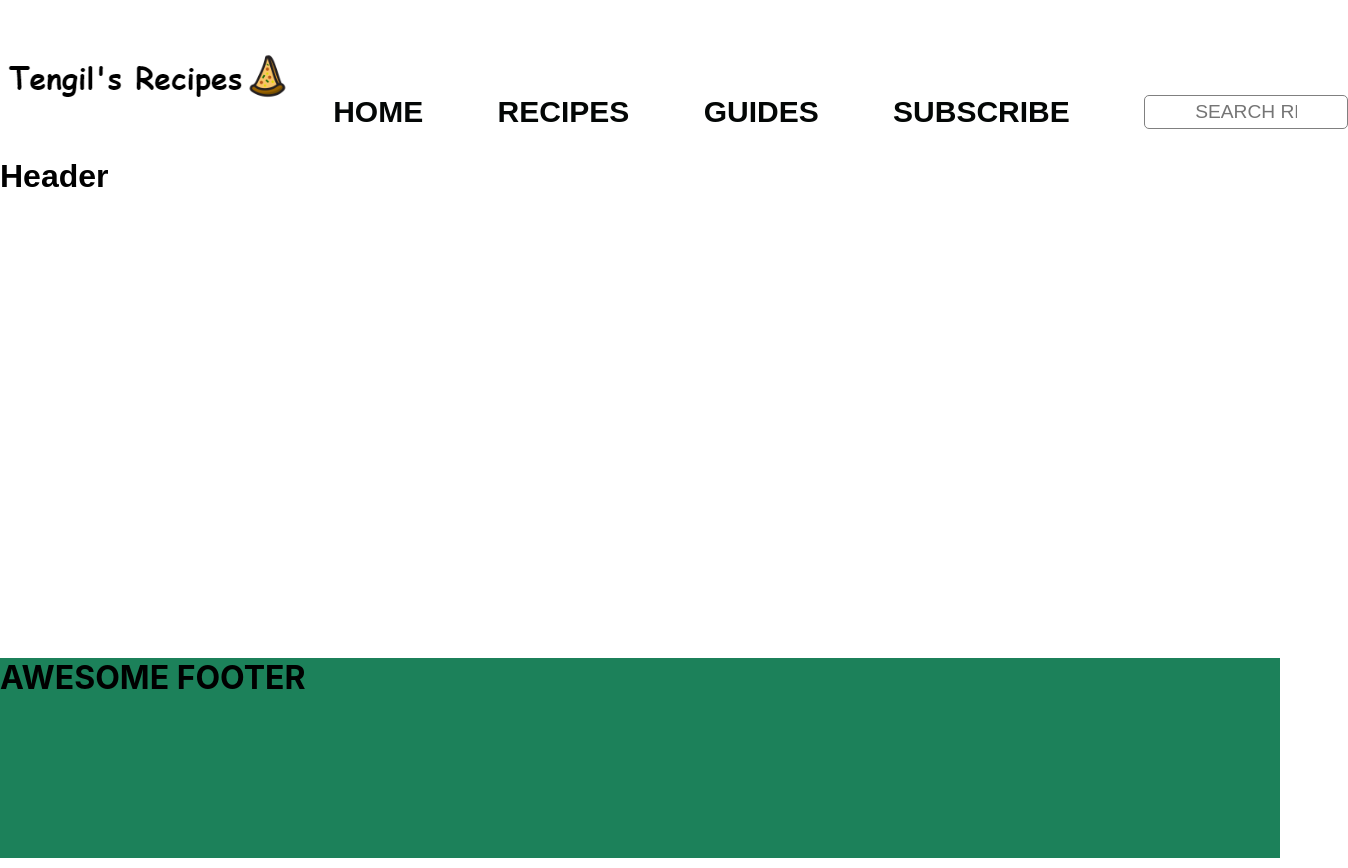
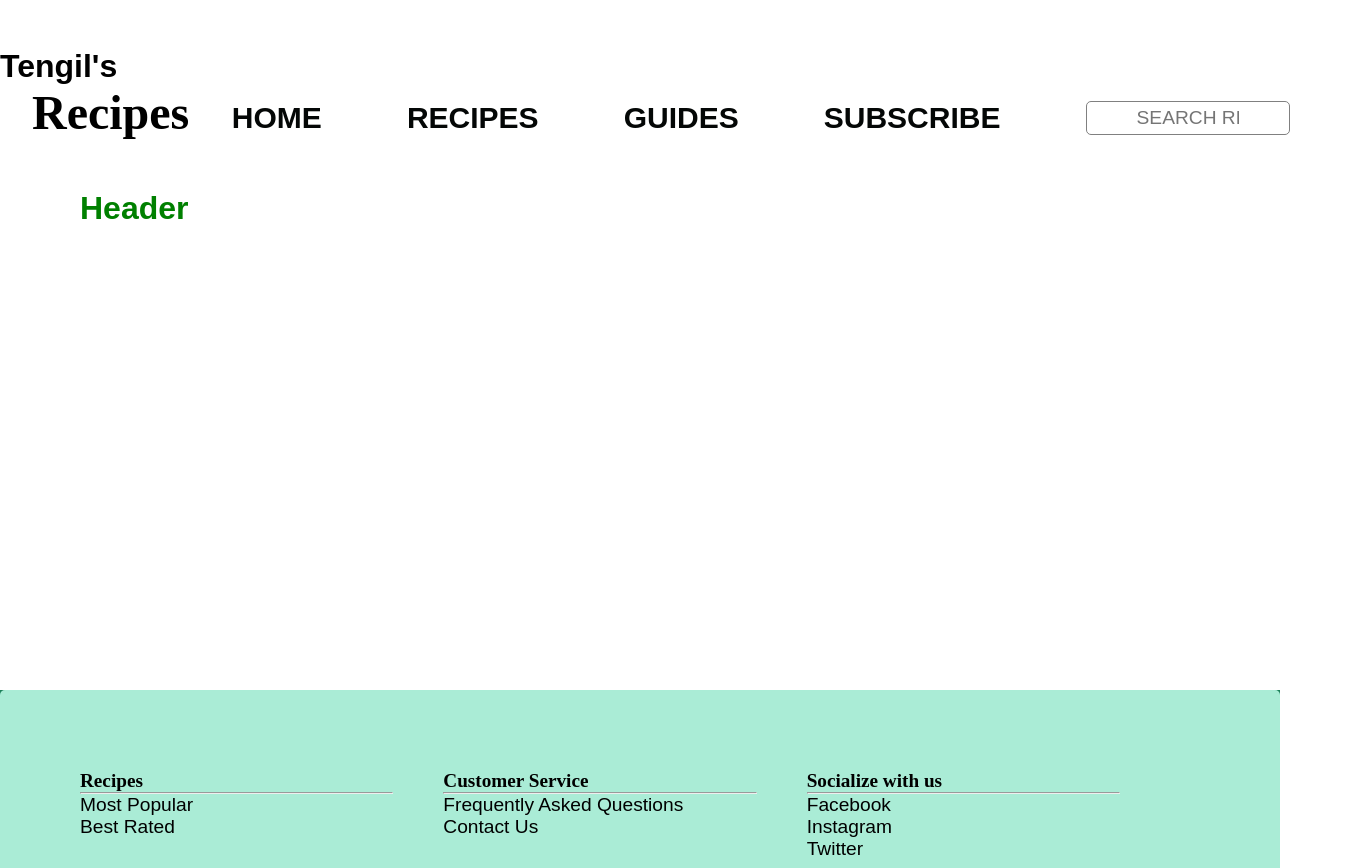
Before and after one commit to AllMaktAtTengil/tengilsrecipes, a React (Create React App) app: page / in a window 1280 px wide. Shown: the top 868 px of the page, 1348 px wide, since content can reach past the window. Built offline with nearby package versions, Linux system fonts and the light colour scheme; no server answers; a web font is replaced by a local one.

Commit message:
style changes

```diff
--- a/src/App.js
+++ b/src/App.js
@@ -16,7 +16,7 @@ export default class App extends Component {
     }
 
     getRecipes = async () => {
-    const apikey = process.env.REACT_APP_APIKEY
+        const apikey = process.env.REACT_APP_APIKEY;
         try {
             const apiCall = await fetch(`https://api.spoonacular.com/recipes/complexSearch?query=pasta&number=25&apiKey=${apikey}`);
             const data = await apiCall.json();
@@ -24,8 +24,7 @@ export default class App extends Component {
         } catch (error) {
             alert(error);
         }
-
-  }
+    };
 
     render() {
         return (
@@ -34,7 +33,6 @@ export default class App extends Component {
                     <Header />
                     <MainContent />
                     <Footer />
-
                 </div>
             </>
         );
--- a/src/component/Footer.jsx
+++ b/src/component/Footer.jsx
@@ -5,11 +5,62 @@ import "../App.css";
 class Footer extends Component {
     render() {
         return (
-            <>
-                <div className="footer">
-                    <h1>AWESOME FOOTER</h1>
+            <div className="footer">
+                <div className="container">
+                    <div className="footer-block">
+                        <div className="grid">
+                            <div className="grid-1">
+                                <h6>Recipes</h6>
+                                <hr />
+                                <span className="footer-social-icon"></span>{" "}
+                                <a href="#Trending" className="footer-link">
+                                    Most Popular
+                                </a>
+                                <br />
+                                <span className="footer-social-icon"></span>{" "}
+                                <a href="#Toprated" className="footer-link">
+                                    Best Rated
+                                </a>
+                                <br />
+                            </div>
+                            <div className="grid-2">
+                                <h6>Customer Service</h6>
+                                <hr />
+                                <span className="footer-social-icon"></span>{" "}
+                                <a href="#FAQ" className="footer-link">
+                                    Frequently Asked Questions
+                                </a>
+                                <br />
+                                <span className="footer-social-icon"></span>{" "}
+                                <a href="#contactus" className="footer-link">
+                                    Contact Us
+                                </a>
+                            </div>
+                            <div className="grid-3">
+                                <h6>Socialize with us</h6>
+                                <hr />
+                                <span className="footer-social-icon"></span>{" "}
+                                <a href="#facebook" className="footer-link">
+                                    Facebook
+                                </a>
+                                <br />
+                                <span className="footer-social-icon"></span>{" "}
+                                <a href="#instagram" className="footer-link">
+                                    Instagram
+                                </a>
+                                <br />
+                                <span className="footer-social-icon"></span>{" "}
+                                <a href="#twitter" className="footer-link">
+                                    Twitter
+                                </a>
+                                <br />
+                            </div>
+                            <div className="col-auto float-right"></div>
+                        </div>
+                    </div>
+                    <div className="footer-copyright">&copy; &reg; 2021 Copyright. All rights reserved.</div>
                 </div>
-            </>
+            </div>
         );
     }
 }
--- a/src/component/Header.jsx
+++ b/src/component/Header.jsx
@@ -10,7 +10,8 @@ class Header extends Component {
             <>
                 <div className="header">
                     <div className="top-logo">
-            <img src={tengil} alt="logo" />
+                        <h2>Tengil's</h2>
+                        <h1>Recipes</h1>
                     </div>
                     <div className="menu-wrapper">
                         <nav className="menu-nav">
--- a/src/component/MainContent.jsx
+++ b/src/component/MainContent.jsx
@@ -7,7 +7,9 @@ class MainContent extends Component {
         return (
             <>
                 <div className="maincontent">
+                    <div className="container">
                         <h1>Header</h1>
+                    </div>
                 </div>
             </>
         );
--- a/src/component/Searchbar.jsx
+++ b/src/component/Searchbar.jsx
@@ -4,11 +4,7 @@ class Searchbar extends Component {
     render() {
         return (
             <form className="search-box" action="#">
-        <input
-          className="search-field"
-          type="text"
-          placeholder="search recipe"
-        ></input>
+                <input className="search-field" type="text" placeholder="search recipe"></input>
             </form>
         );
     }
```
Lines whose indentation alone changed are shown as unchanged.
